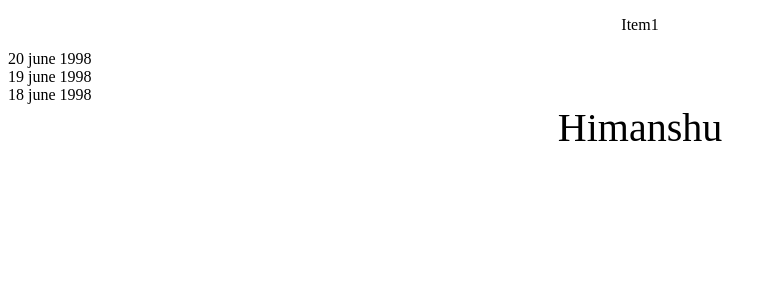
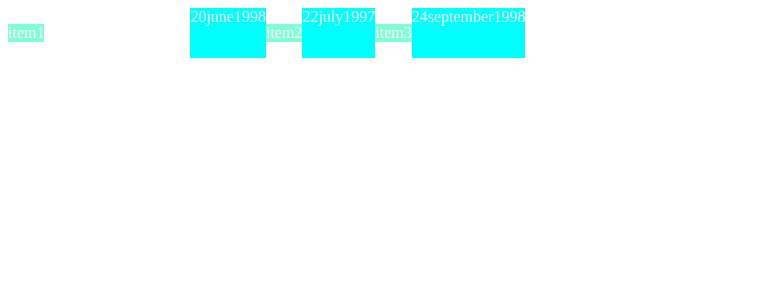
Before and after one commit to Himanshuu03/React, a React (Create React App) app in the folder myreactapp/: page / in a window 1280 px wide. Shown: the top 300 px of the page, without its empty margins (0-775 px from the left). Built offline with nearby package versions, Linux system fonts and the light colour scheme.

Commit message:
components,props

```diff
--- a/myreactapp/src/App.js
+++ b/myreactapp/src/App.js
@@ -1,15 +1,50 @@
-import './App.css';
-import Item from './components/Item';
-import Itemdata from './components/Itemdata';
-
+import "./App.css";
+import Item from "./components/Item";
+import Itemdata from "./components/Itemdata";
+import Card from "./components/Card";
 function App() {
+  const itemTwoname = "item2";
+  const respone = [
+    {
+      itemName: "item1",
+      itemDay: "20",
+      itemMonth: "june",
+      itemYear: "1998",
+    },
+    {
+      itemName: "item2",
+      itemDay: "22",
+      itemMonth: "july",
+      itemYear: "1997",
+    },
+    {
+      itemName: "item3",
+      itemDay: "27",
+      itemMonth: "june",
+      itemYear: "1989",
+    },
+  ];
   return (
     <>
-    <Item></Item>
-    <Itemdata></Itemdata>
-    <div className="App">
-      Himanshu
-    </div>
+      <Card>
+        <Item name={respone[0].itemName}>Hello I'm am first item</Item>
+        <Itemdata
+          day={respone[0].itemDay}
+          month={respone[0].itemMonth}
+          year={respone[0].itemYear}
+        ></Itemdata>
+
+        <Item name={respone[1].itemName}></Item>
+        <Itemdata
+          day={respone[1].itemDay}
+          month={respone[1].itemMonth}
+          year={respone[1].itemYear}
+        ></Itemdata>
+
+        <Item name="item3"></Item>
+        <Itemdata day="24" month="september" year="1998"></Itemdata>
+        <div className="App">Himanshu</div>
+      </Card>
     </>
   );
 }
--- /dev/null
+++ b/myreactapp/src/components/Card.css
@@ -0,0 +1,4 @@
+.Card{
+    display: flex;
+    color: white;
+}
--- /dev/null
+++ b/myreactapp/src/components/Card.js
@@ -0,0 +1,10 @@
+import './Card.css';
+
+function Card(props){
+    return(
+        <div className="Card">
+        {props.children}
+        </div>
+    )
+}
+export default Card;
--- a/myreactapp/src/components/Item.css
+++ b/myreactapp/src/components/Item.css
@@ -1,3 +1,4 @@
 p{
     text-align: center;
+    background-color: aquamarine;
 }
--- a/myreactapp/src/components/Item.js
+++ b/myreactapp/src/components/Item.js
@@ -1,8 +1,10 @@
 import './Item.css';
-function Item() {
+function Item(props) {
+    const itemName = props.name;
     return(
         <>
-          <p>Item1</p>
+          <p>{itemName}</p>
+          {props.children}
         </>
     )
 }
--- a/myreactapp/src/components/Itemdata.js
+++ b/myreactapp/src/components/Itemdata.js
@@ -1,12 +1,15 @@
 import './Itemdate.css'
 
-function Itemdata(){
+function Itemdata(props){
+    const day = props.day;
+    const month = props.month;
+    const year = props.year;
     return(
-        <>
-        <div> 20 june 1998</div>
-        <div> 19 june 1998</div>
-        <div> 18 june 1998</div>
-        </>
+        <div className = "mfg-date">
+        <span>{day}</span>
+        <span>{month}</span>
+        <span>{year}</span>
+        </div>
     )
 }
 export default Itemdata;
--- a/myreactapp/src/components/Itemdate.css
+++ b/myreactapp/src/components/Itemdate.css
@@ -0,0 +1,9 @@
+*{
+    /* margin: 0;
+    padding: 0; */
+    box-sizing: border-box;
+}
+.mfg-date{
+    background-color: aqua;
+    /* color: black; */
+}
```
